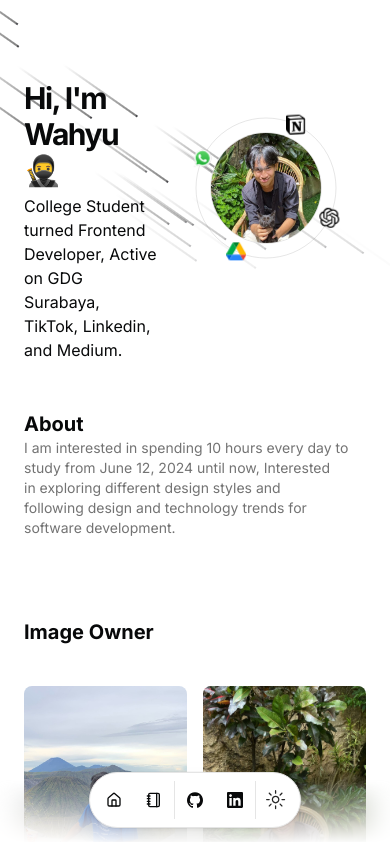
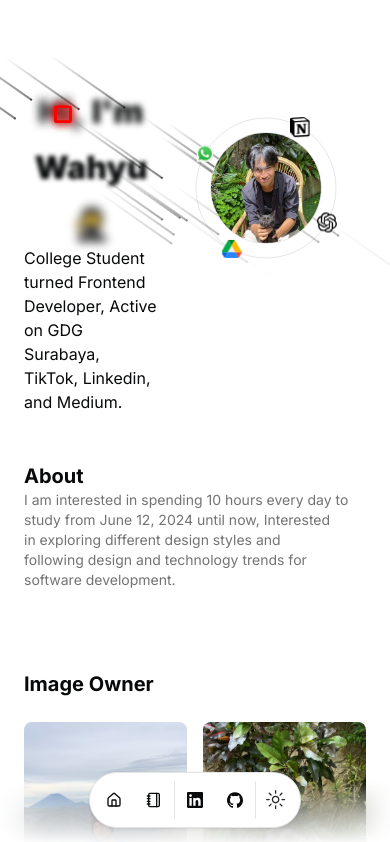
Before and after one commit to whatyuupratama/wp-v2, a Next.js app: page / in a window 390 px wide. Shown: the top 842 px of the page. Built offline with nearby package versions, Linux system fonts and the light colour scheme.

Commit message:
public repo

```diff
--- a/package.json
+++ b/package.json
@@ -18,7 +18,7 @@
     "@types/mdx": "^2.0.13",
     "class-variance-authority": "^0.7.0",
     "clsx": "^2.1.1",
-    "framer-motion": "^11.2.10",
+    "framer-motion": "^11.18.2",
     "gray-matter": "^4.0.3",
     "gsap": "^3.12.7",
     "lucide-react": "^0.395.0",
--- a/src/app/layout.tsx
+++ b/src/app/layout.tsx
@@ -1,19 +1,18 @@
-import Navbar from "@/components/navbar";
-import { ThemeProvider } from "@/components/theme-provider";
-import { TooltipProvider } from "@/components/ui/tooltip";
-import { DATA } from "@/data/resume";
-import { cn } from "@/lib/utils";
-import type { Metadata } from "next";
-import { Inter as FontSans } from "next/font/google";
-import "./globals.css";
+import Navbar from '@/components/navbar';
+import { ThemeProvider } from '@/components/theme-provider';
+import { TooltipProvider } from '@/components/ui/tooltip';
+import { DATA } from '@/data/resume';
+import { cn } from '@/lib/utils';
+import type { Metadata } from 'next';
+import { Inter as FontSans } from 'next/font/google';
+import './globals.css';
 
 const fontSans = FontSans({
-  subsets: ["latin"],
-  variable: "--font-sans",
+  subsets: ['latin'],
+  variable: '--font-sans',
 });
 
 export const metadata: Metadata = {
-  metadataBase: new URL(DATA.url),
   title: {
     default: DATA.name,
     template: `%s | ${DATA.name}`,
@@ -22,10 +21,10 @@ export const metadata: Metadata = {
   openGraph: {
     title: `${DATA.name}`,
     description: DATA.description,
-    url: DATA.url,
+
     siteName: `${DATA.name}`,
-    locale: "en_US",
-    type: "website",
+    locale: 'en_US',
+    type: 'website',
   },
   robots: {
     index: true,
@@ -33,18 +32,18 @@ export const metadata: Metadata = {
     googleBot: {
       index: true,
       follow: true,
-      "max-video-preview": -1,
-      "max-image-preview": "large",
-      "max-snippet": -1,
+      'max-video-preview': -1,
+      'max-image-preview': 'large',
+      'max-snippet': -1,
     },
   },
   twitter: {
     title: `${DATA.name}`,
-    card: "summary_large_image",
+    card: 'summary_large_image',
   },
   verification: {
-    google: "",
-    yandex: "",
+    google: '',
+    yandex: '',
   },
 };
 
@@ -54,14 +53,14 @@ export default function RootLayout({
   children: React.ReactNode;
 }>) {
   return (
-    <html lang="en" suppressHydrationWarning>
+    <html lang='en' suppressHydrationWarning>
       <body
         className={cn(
-          "min-h-screen bg-background font-sans antialiased max-w-2xl mx-auto py-12 sm:py-24 px-6",
+          'min-h-screen bg-background font-sans antialiased max-w-2xl mx-auto py-12 sm:py-24 px-6',
           fontSans.variable
         )}
       >
-        <ThemeProvider attribute="class" defaultTheme="light">
+        <ThemeProvider attribute='class' defaultTheme='light'>
           <TooltipProvider delayDuration={0}>
             {children}
             <Navbar />
--- a/src/app/page.tsx
+++ b/src/app/page.tsx
@@ -19,6 +19,7 @@ import { OrbitingCircles } from '@/components/magicui/orbiting-circles';
 import Icons from '@/components/fragments/Icons';
 import { AnimatedListDemo } from '@/components/fragments/AnimatedListDemo';
 import { BlurFadeDemo } from '@/components/fragments/gridimage/BlurFadeDemo';
+import TrueFocus from '@/components/fragments/textfocus/TrueFocus';
 const BLUR_FADE_DELAY = 0.04;
 
 export default function Page() {
@@ -31,11 +32,19 @@ export default function Page() {
         <div className='mx-auto w-full max-w-2xl space-y-8'>
           <div className='gap-2 flex justify-between'>
             <div className='flex-col flex flex-1 space-y-1.5 relative z-10'>
-              <BlurFadeText
+              {/* <BlurFadeText
                 delay={BLUR_FADE_DELAY}
                 className='text-3xl font-bold tracking-tighter sm:text-5xl xl:text-5xl/none'
                 yOffset={8}
                 text={`Hi, I'm ${DATA.name.split(' ')[0]} 🥷`}
+              /> */}
+              <TrueFocus
+                sentence={`Hi, I'm Wahyu 🥷`}
+                manualMode={false}
+                blurAmount={5}
+                borderColor='red'
+                animationDuration={2}
+                pauseBetweenAnimations={1}
               />
               <BlurFadeText
                 className='max-w-[600px] md:text-xl'
@@ -82,14 +91,14 @@ export default function Page() {
           <h2 className='text-xl font-bold'>Image Owner</h2>
         </BlurFade>
         <BlurFade delay={BLUR_FADE_DELAY * 4}>
-          <Markdown className='prose max-w-full text-pretty font-sans text-sm text-muted-foreground dark:prose-invert mb-10'></Markdown>
+          <Markdown className='prose max-w-full text-pretty font-sans text-sm text-muted-foreground dark:prose-invert mb-6'></Markdown>
           <BlurFadeDemo />
         </BlurFade>
       </section>
       <section id='work'>
         <div className='flex min-h-0 flex-col gap-y-3'>
           <BlurFade delay={BLUR_FADE_DELAY * 5}>
-            <h2 className='text-xl font-bold'>Work Experience</h2>
+            <h2 className='text-xl font-bold'>Experience</h2>
           </BlurFade>
           {DATA.work.map((work, id) => (
             <BlurFade
@@ -181,7 +190,6 @@ export default function Page() {
                   description={project.description}
                   tags={project.technologies}
                   image={project.image}
-                  video={project.video}
                   links={project.links}
                 />
               </BlurFade>
--- /dev/null
+++ b/src/components/fragments/textfocus/TrueFocus.css
@@ -0,0 +1,107 @@
+.focus-container {
+  position: relative;
+  display: flex;
+  gap: 1em;
+  justify-content: center;
+  align-items: center;
+  flex-wrap: wrap;
+  width: 100%; /* Pastikan kontainer mengambil seluruh lebar layar */
+}
+
+/* Words */
+.focus-word {
+  position: relative;
+  font-size: 3rem;
+  font-weight: 900;
+  cursor: pointer;
+  transition: filter 0.3s ease, color 0.3s ease;
+}
+
+/* Responsif pada perangkat dengan lebar layar lebih kecil (mobile) */
+@media (max-width: 768px) {
+  .focus-container {
+    gap: 0.5em; /* Mengurangi jarak antar kata pada perangkat mobile */
+  }
+
+  .focus-word {
+    font-size: 2rem; /* Ukuran font lebih kecil pada perangkat mobile */
+  }
+
+  .focus-frame {
+    width: 90%; /* Pastikan frame lebih kecil di layar mobile */
+    height: auto;
+    top: 0;
+    left: 0;
+  }
+
+  /* Menyesuaikan ukuran border frame */
+  .corner {
+    width: 0.8rem;
+    height: 0.8rem;
+    border-width: 2px; /* Mengurangi ukuran border di mobile */
+  }
+
+  /* Mengatur margin untuk corner pada perangkat mobile */
+  .top-left,
+  .top-right,
+  .bottom-left,
+  .bottom-right {
+    top: -8px;
+    left: -8px;
+    right: -8px;
+    bottom: -8px;
+  }
+}
+
+/* Active Word */
+.focus-word.active {
+  filter: blur(0);
+}
+
+/* Focus Frame */
+.focus-frame {
+  position: absolute;
+  top: 0;
+  left: 0;
+  pointer-events: none;
+  box-sizing: content-box;
+  border: none;
+}
+
+.corner {
+  position: absolute;
+  width: 1rem;
+  height: 1rem;
+  border: 3px solid var(--border-color, #fff);
+  filter: drop-shadow(0px 0px 4px var(--border-color, #fff));
+  border-radius: 3px;
+  transition: none;
+}
+
+.top-left {
+  top: -10px;
+  left: -10px;
+  border-right: none;
+  border-bottom: none;
+}
+
+.top-right {
+  top: -10px;
+  right: -10px;
+  border-left: none;
+  border-bottom: none;
+}
+
+.bottom-left {
+  bottom: -10px;
+  left: -10px;
+  border-right: none;
+  border-top: none;
+}
+
+.bottom-right {
+  bottom: -10px;
+  right: -10px;
+  border-left: none;
+  border-top: none;
+}
--- /dev/null
+++ b/src/components/fragments/textfocus/TrueFocus.tsx
@@ -0,0 +1,147 @@
+'use client';
+import { useEffect, useRef, useState, RefObject } from 'react';
+import { motion } from 'framer-motion';
+import './TrueFocus.css';
+
+interface TrueFocusProps {
+  sentence?: string;
+  manualMode?: boolean;
+  blurAmount?: number;
+  borderColor?: string;
+  glowColor?: string;
+  animationDuration?: number;
+  pauseBetweenAnimations?: number;
+}
+
+interface FocusRect {
+  x: number;
+  y: number;
+  width: number;
+  height: number;
+}
+
+const TrueFocus: React.FC<TrueFocusProps> = ({
+  sentence = 'True Focus',
+  manualMode = false,
+  blurAmount = 5,
+  borderColor = 'green',
+  glowColor = 'rgba(0, 255, 0, 0.6)',
+  animationDuration = 0.5,
+  pauseBetweenAnimations = 1,
+}) => {
+  const words = sentence.split(' ');
+  const [currentIndex, setCurrentIndex] = useState<number>(0);
+  const [lastActiveIndex, setLastActiveIndex] = useState<number | null>(null);
+  const containerRef: RefObject<HTMLDivElement> = useRef(null);
+  const wordRefs: React.MutableRefObject<(HTMLSpanElement | null)[]> = useRef(
+    []
+  );
+  const [focusRect, setFocusRect] = useState<FocusRect>({
+    x: 0,
+    y: 0,
+    width: 0,
+    height: 0,
+  });
+
+  useEffect(() => {
+    if (!manualMode) {
+      const interval = setInterval(() => {
+        setCurrentIndex((prev) => (prev + 1) % words.length);
+      }, (animationDuration + pauseBetweenAnimations) * 1000);
+
+      return () => clearInterval(interval);
+    }
+  }, [manualMode, animationDuration, pauseBetweenAnimations, words.length]);
+
+  useEffect(() => {
+    if (currentIndex === null || currentIndex === -1) return;
+
+    if (!wordRefs.current[currentIndex] || !containerRef.current) return;
+
+    const parentRect = containerRef.current.getBoundingClientRect();
+    const activeRect = wordRefs.current[currentIndex]!.getBoundingClientRect();
+
+    setFocusRect({
+      x: activeRect.left - parentRect.left,
+      y: activeRect.top - parentRect.top,
+      width: activeRect.width,
+      height: activeRect.height,
+    });
+  }, [currentIndex, words.length]);
+
+  // Handlers for manual mode (hover)
+  const handleMouseEnter = (index: number) => {
+    if (manualMode) {
+      setLastActiveIndex(index);
+      setCurrentIndex(index);
+    }
+  };
+
+  const handleMouseLeave = () => {
+    if (manualMode) {
+      setCurrentIndex(lastActiveIndex ?? 0);
+    }
+  };
+
+  return (
+    <div className='focus-container' ref={containerRef}>
+      {words.map((word, index) => {
+        const isActive = index === currentIndex;
+        return (
+          <span
+            key={index}
+            ref={(el) => (wordRefs.current[index] = el)}
+            className={`focus-word ${manualMode ? 'manual' : ''} ${
+              isActive && !manualMode ? 'active' : ''
+            }`}
+            style={
+              {
+                filter: manualMode
+                  ? isActive
+                    ? `blur(0px)`
+                    : `blur(${blurAmount}px)`
+                  : isActive
+                  ? `blur(0px)`
+                  : `blur(${blurAmount}px)`,
+                transition: `filter ${animationDuration}s ease`,
+                '--border-color': borderColor,
+                '--glow-color': glowColor,
+              } as React.CSSProperties
+            }
+            onMouseEnter={() => handleMouseEnter(index)}
+            onMouseLeave={handleMouseLeave}
+          >
+            {word}
+          </span>
+        );
+      })}
+
+      <motion.div
+        className='focus-frame'
+        animate={{
+          x: focusRect.x,
+          y: focusRect.y,
+          width: focusRect.width,
+          height: focusRect.height,
+          opacity: currentIndex >= 0 ? 1 : 0,
+        }}
+        transition={{
+          duration: animationDuration,
+        }}
+        style={
+          {
+            '--border-color': borderColor,
+            '--glow-color': glowColor,
+          } as React.CSSProperties
+        }
+      >
+        <span className='corner top-left'></span>
+        <span className='corner top-right'></span>
+        <span className='corner bottom-left'></span>
+        <span className='corner bottom-right'></span>
+      </motion.div>
+    </div>
+  );
+};
+
+export default TrueFocus;
--- a/src/components/icons.tsx
+++ b/src/components/icons.tsx
@@ -14,6 +14,7 @@ export const Icons = {
       />
     </svg>
   ),
+
   x: (props: IconProps) => (
     <svg viewBox='0 0 24 24' xmlns='http://www.w3.org/2000/svg' {...props}>
       <title>X</title>
@@ -220,4 +221,21 @@ export const Icons = {
       />
     </svg>
   ),
+  medium: (props: IconProps) => (
+    <svg xmlns='http://www.w3.org/2000/svg' viewBox='0 0 28 28' {...props}>
+      <path d='M24,4H6C4.895,4,4,4.895,4,6v18c0,1.105,0.895,2,2,2h18c1.105,0,2-0.895,2-2V6C26,4.895,25.105,4,24,4z M22.542,21h-5.931 v-0.333L18,19.445V12.47L14.589,21h-0.533l-3.806-8.597v6.087l1.74,2.177V21H7.458v-0.333l1.799-2.177v-7.242L7.658,9.249 c0,0,0-0.289,0-0.244h4.376l3.399,7.353l2.932-7.353h4.154v0.244L21,10.526v8.919l1.542,1.222V21z'></path>
+    </svg>
+  ),
+  tik: (props: IconProps) => (
+    <svg
+      xmlns='http://www.w3.org/2000/svg'
+      x='0px'
+      y='0px'
+      width='100'
+      height='100'
+      viewBox='0 0 20 20'
+    >
+      <path d='M24,4H6C4.895,4,4,4.895,4,6v18c0,1.105,0.895,2,2,2h18c1.105,0,2-0.895,2-2V6C26,4.895,25.104,4,24,4z M22.689,13.474 c-0.13,0.012-0.261,0.02-0.393,0.02c-1.495,0-2.809-0.768-3.574-1.931c0,3.049,0,6.519,0,6.577c0,2.685-2.177,4.861-4.861,4.861 C11.177,23,9,20.823,9,18.139c0-2.685,2.177-4.861,4.861-4.861c0.102,0,0.201,0.009,0.3,0.015v2.396c-0.1-0.012-0.197-0.03-0.3-0.03 c-1.37,0-2.481,1.111-2.481,2.481s1.11,2.481,2.481,2.481c1.371,0,2.581-1.08,2.581-2.45c0-0.055,0.024-11.17,0.024-11.17h2.289 c0.215,2.047,1.868,3.663,3.934,3.811V13.474z'></path>
+    </svg>
+  ),
 };
--- a/src/data/resume.tsx
+++ b/src/data/resume.tsx
@@ -4,9 +4,7 @@ import { HomeIcon, NotebookIcon } from 'lucide-react';
 export const DATA = {
   name: 'Wahyu Pratama',
   initials: 'DV',
-  url: 'https://dillion.io',
-  location: 'San Francisco, CA',
-  locationLink: 'https://www.google.com/maps/place/sanfrancisco',
+  location: 'Malang,idn',
   description:
     'College Student turned Frontend Developer, Active on GDG Surabaya, TikTok, Linkedin, and Medium.',
   summary:
@@ -37,17 +35,17 @@ export const DATA = {
     email: 'hello@example.com',
     tel: '+123456789',
     social: {
+      LinkedIn: {
+        name: 'LinkedIn',
+        url: 'https://www.linkedin.com/in/wahyupratamaa',
+        icon: Icons.linkedin,
+
+        navbar: true,
+      },
       GitHub: {
         name: 'GitHub',
         url: 'https://github.com/wahyupratamaaa',
         icon: Icons.github,
-
-        navbar: true,
-      },
-      LinkedIn: {
-        name: 'LinkedIn',
-        url: 'https://www.linkedin.com/in/wahyupratamaa',
-        icon: Icons.linkedin,
 
         navbar: true,
       },
@@ -163,7 +161,6 @@ export const DATA = {
         },
       ],
       image: '',
-      video: '/semple.png',
     },
     {
       title: 'Vertex Summarizer',
@@ -179,7 +176,6 @@ export const DATA = {
         },
       ],
       image: '',
-      video: '/public/semple.png',
     },
     {
       title: 'Aube Parfum',
@@ -195,7 +191,6 @@ export const DATA = {
         },
       ],
       image: '',
-      video: '/public/semple.png',
     },
     {
       title: 'Madura 24Jam',
@@ -211,7 +206,6 @@ export const DATA = {
         },
       ],
       image: '',
-      video: '/public/semple.png',
     },
     {
       title: 'Conseling Institut ASIA',
@@ -234,7 +228,6 @@ export const DATA = {
         },
       ],
       image: '',
-      video: '/public/semple.png',
     },
   ],
   hackathons: [
```
Also changed, not shown: public/images/image6.jpeg, 1 other file (tests, documents, lock files or other folders).
